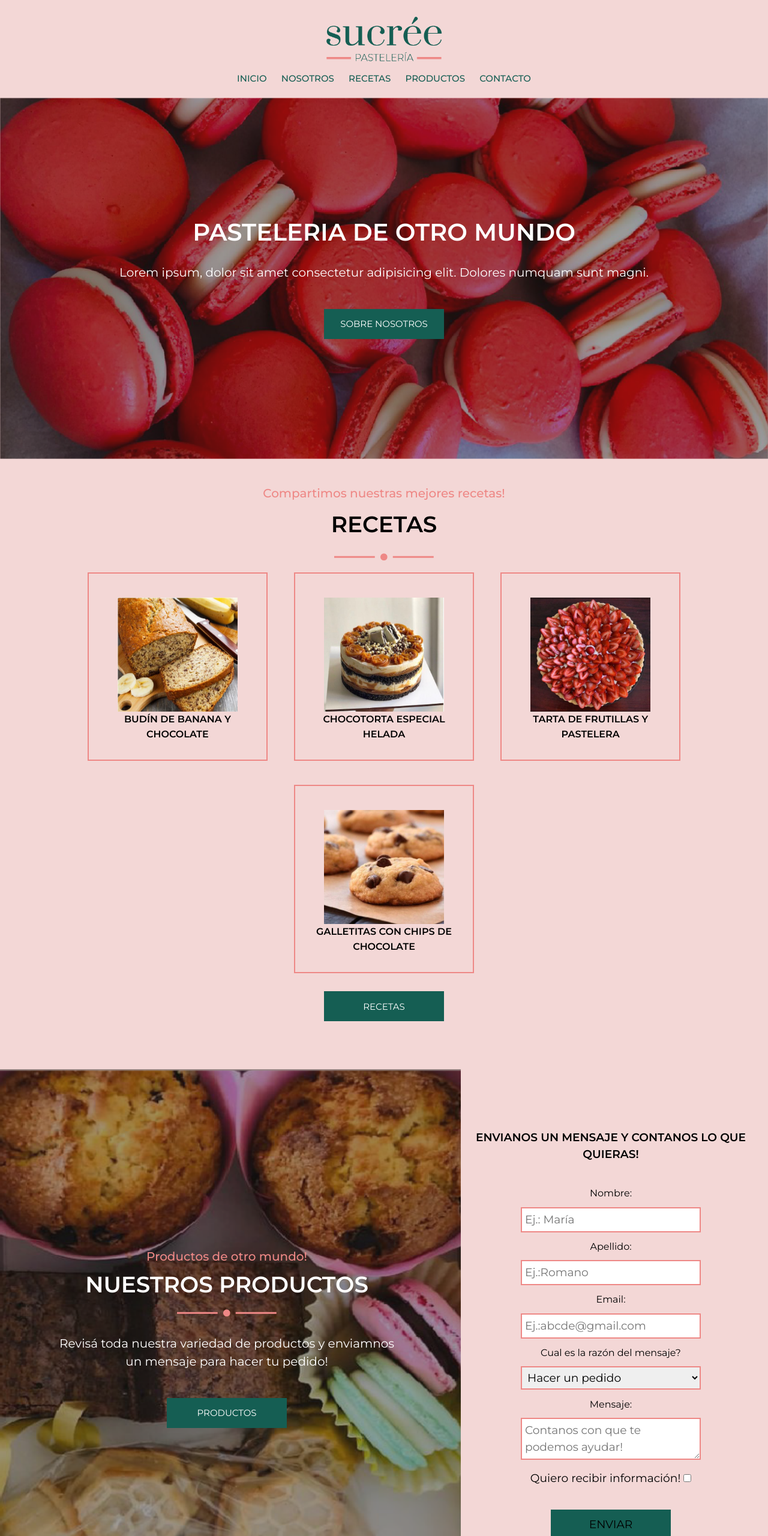
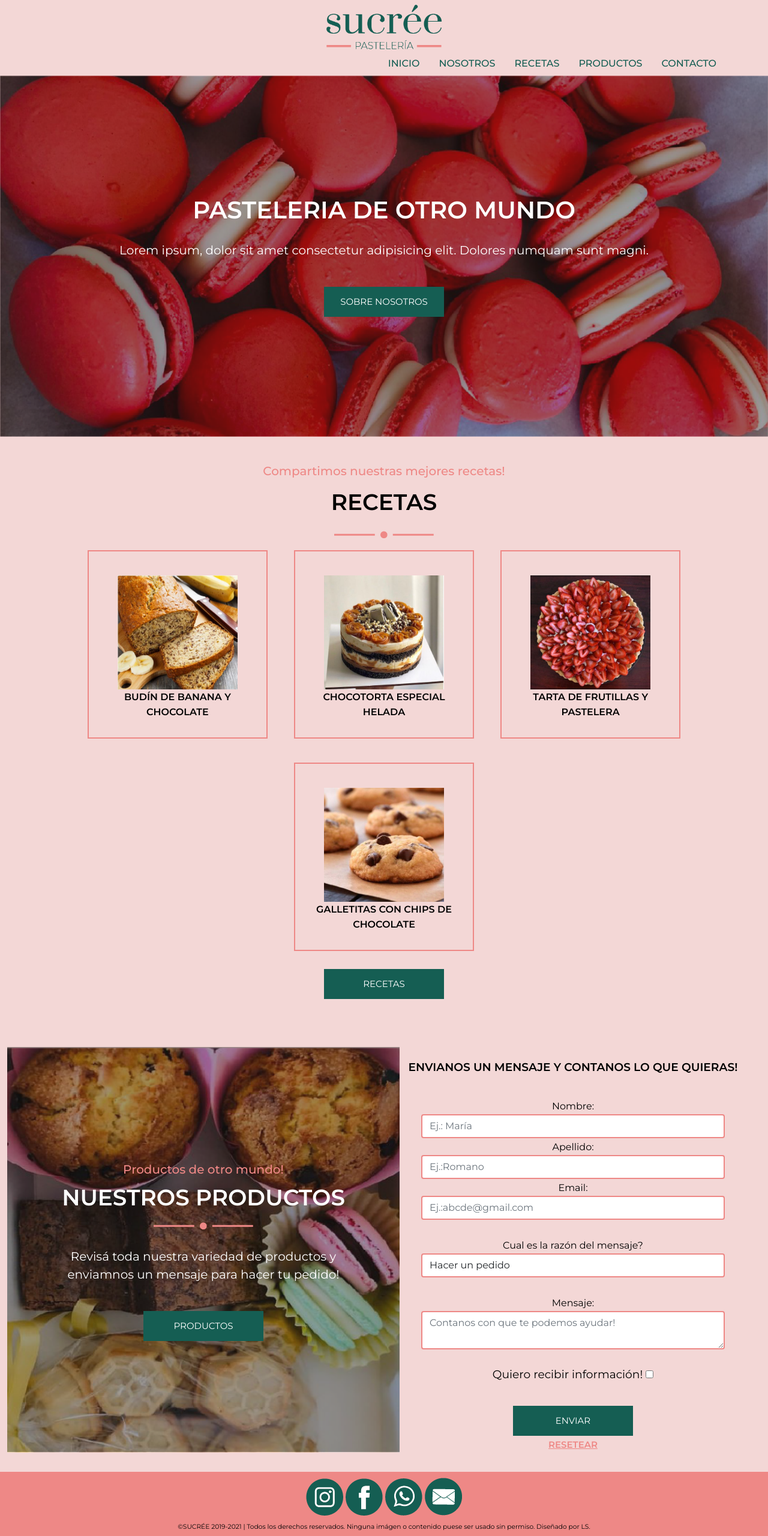
Before and after one commit to lsileika/Sucr-ePasteler-a, a plain HTML site: page index.html in a window 1280 px wide. Shown: the top 2560 px of the page at 60% size. Drawn offline with Linux system fonts and the light colour scheme.

Commit message:
Bootstrap menu imagenes formulario

```diff
--- a/css/estilos.css
+++ b/css/estilos.css
@@ -467,8 +467,6 @@ p{
 
 header{
     background-color: #F3D7D6;
-    overflow: hidden;
-    padding: 20px 10px;
 }
 
 header img{
@@ -478,11 +476,7 @@ header img{
 
 header a{
     color: #155E53;
-    padding: 10px;
-    padding-top: 10px;
     text-decoration: none;
-    font-size: 15px;
-    line-height: 25px;
     font-family: montserrat;
     font-weight: 500;
     transition-duration: 0.4s;
@@ -491,10 +485,6 @@ header a{
 header a:hover {
     color: white;
     transform: scale(1.2,1.2);
-}
-
-#menu{
-    padding-top: 12px;
 }
 
 
@@ -649,19 +639,12 @@ header a:hover {
 /* --------Inicio Contacto-------- */
 
 #iniciocontacto{
-    margin: auto;
-    max-width: 500px;
     font-family: Montserrat;
-    display: flex;
-    flex-direction: column;
     color: black;
     font-size: 14pt;
-    padding-top: 80px;
-    padding-bottom: 80px;
 }
 
 #iniciocontacto p{
-    text-align: center;
     color: black;
     font-size: 14pt;
     font-weight: 600;
@@ -669,31 +652,32 @@ header a:hover {
     padding-bottom: 20px;
 }
 
+#iniciocontacto label{
+    font-size: 12pt;
+
+}
+
+
 #iniciocontacto article{
     text-align: center;
 
 }
 
-#iniciocontacto label{
-    text-justify: left;
-    text-align:left;
-    font-size: 12pt;
+.cajacontacto{
+    border: 2px solid #EE8886;
 
 }
 
-.cajacontacto{
-    border: 2px solid #EE8886;
-    padding: 5px;
-    width: 300px;
-    margin-top: 0.5em;
-    margin-bottom: 0.5em;
-
+.boton{
+    color: white;
+    font-size: 15px;
 }
 
 .reset {
     text-decoration: underline;
     font-family: Montserrat;
     font-weight: 600;
+    font-size: 15px;
     color:#EE8886;
     border:none;
     background-color:#F3D7D6;
--- a/index.html
+++ b/index.html
@@ -23,20 +23,34 @@
 
      <!-- inicio de header -->
     <header>
-        <img src="Imagenes/logo.png" alt="logo">
-        <div id="menu">
-                <a href="index.html">INICIO</a></li>
-                <a href="paginas/sobrenosotros.html">NOSOTROS</a></li>
-                <a href="paginas/recetas.html">RECETAS</a></li>
-                <a href="paginas/productos.html">PRODUCTOS</a></li>
-                <a href="paginas/contacto.html">CONTACTO</a></li>
-        </div>
+        <div id="menu" class="container">
+            <nav>
+            <img src="Imagenes/logo.png" alt="logo">
+        <ul class="nav justify-content-end">
+            <li class="nav-item">
+            <a class="nav-link" href="index.html">INICIO</a>
+            </li>
+            <li class="nav-item">
+            <a class="nav-link" href="paginas/sobrenosotros.html">NOSOTROS</a>
+            </li>
+            <li class="nav-item">
+            <a class="nav-link" href="paginas/recetas.html">RECETAS</a>
+            </li>
+            <li class="nav-item">
+            <a class="nav-link" href="paginas/productos.html">PRODUCTOS</a>
+            </li>
+            <li class="nav-item">
+            <a class="nav-link" href="paginas/contacto.html">CONTACTO</a>
+            </li>
+        </ul>
+
+        </nav>
 
     </header>
 
      <!-- inicio de main -->
     <main>
-        <section id="banner"  class="container-fluid">
+        <section id="banner" class="container-fluid">
             <div class="textoprimero">
             <h2>PASTELERIA DE OTRO MUNDO</h2>
             <p>Lorem ipsum, dolor sit amet consectetur adipisicing elit. Dolores numquam sunt magni.</p>
@@ -44,7 +58,7 @@
             </div>
         </section>
 
-        <section id="inicioRecetas"  class="container-fluid">
+        <section id="inicioRecetas" class="container-fluid">
             <div class="recetasTexto">
             <h3>Compartimos nuestras mejores recetas!</h3>
             <h2>RECETAS</h2>
@@ -52,19 +66,19 @@
             </div>
             <div class="recetasContenido">
                     <div class="receta">
-                    <img src="Imagenes/budindebanana.JPG" alt="budindebanana"><br>
+                    <img class="img-fluid" src="Imagenes/budindebanana.JPG" alt="budindebanana"><br>
                     <a href="https://www.recetasgratis.net/receta-de-budin-de-banana-71339.html">BUDÍN DE BANANA Y CHOCOLATE</a>
                     </div>
                     <div class="receta">
-                    <img src="Imagenes/chocotorta.JPG" alt="chocotorta"><br>
+                    <img class="img-fluid" src="Imagenes/chocotorta.JPG" alt="chocotorta"><br>
                     <a href="https://www.recetasgratis.net/receta-de-chocotorta-argentina-55640.html">CHOCOTORTA ESPECIAL HELADA</a>
                     </div>
                     <div class="receta">
-                    <img src="Imagenes/tartadefrutillas.jpg" alt="tartadefrutillas"><br>
+                    <img class="img-fluid" src="Imagenes/tartadefrutillas.jpg" alt="tartadefrutillas"><br>
                     <a href="https://www.recetasgratis.net/receta-de-tarta-de-frutillas-44024.html">TARTA DE FRUTILLAS Y PASTELERA</a>
                     </div>
                     <div class="receta">
-                    <img src="Imagenes/galletitasconchips.jpg" alt="galletitasconchips"><br>
+                    <img class="img-fluid" src="Imagenes/galletitasconchips.jpg" alt="galletitasconchips"><br>
                     <a href="https://www.recetasgratis.net/receta-de-cookies-con-pepitas-de-chocolate-faciles-58830.html">GALLETITAS CON CHIPS DE CHOCOLATE</a>
                     </div>
             </div>
@@ -73,33 +87,41 @@
             </div>
             </section>
 
-            <div class="container-fluid row">
-            <section id="inicioProductos" class="col">
+            <section class="container-fluid row">
+            <div id="inicioProductos" class="col">
                 <h3>Productos de otro mundo!</h3>
                 <h2>NUESTROS PRODUCTOS</h2>
                 <img src="Imagenes/miscelanea.png" alt="miscelanea">
                 <p>Revisá toda nuestra variedad de productos y enviamnos un mensaje para hacer tu pedido!</p>
                 <button class="boton" type="button"> <a href="paginas/productos.html" id="productos">PRODUCTOS</a></button>
-            </section>
+            </div>
 
             <div id="iniciocontacto" class="col">
                 <p>ENVIANOS UN MENSAJE Y CONTANOS LO QUE QUIERAS!</p>
-                <article>
+                <article class="container">
                     <form action="#">
-                            <label for="nombre">Nombre:</label><br>
-                            <input class="cajacontacto" type="nombre" placeholder="Ej.: María"><br>
-                            <label for="apellido">Apellido:</label><br>
-                            <input class="cajacontacto" type="apellido" placeholder="Ej.:Romano"><br>
-                            <label for="email">Email:</label><br>
-                            <input class="cajacontacto" type="email" placeholder="Ej.:abcde@gmail.com" name="email"><br>
-                            <label for="mensaje">Cual es la razón del mensaje?</label><br>
-                            <select class="cajacontacto" name="letra" id="letra">
+                            <div class="form-group">
+                            <label class="cajatexto" for="nombre">Nombre:</label>
+                            <input class="cajacontacto form-control" type="nombre" placeholder="Ej.: María">
+                            </div>
+                            <div class="form-group">
+                            <label class="cajatexto" for="apellido">Apellido:</label>
+                            <input class="cajacontacto form-control" type="apellido" placeholder="Ej.:Romano">
+                            </div>
+                            <div class="form-group">
+                            <label class="cajatexto" for="email">Email:</label>
+                            <input class="cajacontacto form-control" type="email" placeholder="Ej.:abcde@gmail.com" name="email"><br>
+                            </div>
+                            <div class="form-group">
+                            <label class="cajatexto" for="mensaje">Cual es la razón del mensaje?</label>
+                            <select class="cajacontacto form-control" name="letra" id="letra">
                                     <option value="x">Hacer un pedido</option>
                                     <option value="y">Consulta sobre recetas</option>
                                     <option value="z">Consulta particular</option>
                             </select><br>
-                            <label for="mensaje">Mensaje:</label> <br>
-                            <textarea class="cajacontacto" placeholder="Contanos con que te podemos ayudar!"></textarea><br>
+                            </div>
+                            <label class="cajatexto" for="mensaje">Mensaje:</label>
+                            <textarea class="cajacontacto form-control" placeholder="Contanos con que te podemos ayudar!"></textarea><br>
 
                             <div>Quiero recibir información! <input type="checkbox" name="acepta" value="1"></div><br>
                             <input class="boton" type="button" value="ENVIAR"><br>
@@ -107,7 +129,6 @@
                     </form>
                 </article>
             </section>
-            </div>
 
     </main>
 
```
Also changed, not shown: paginas/recetas.html (+3 -3 lines), paginas/sobrenosotros.html (+4 -9 lines), bootstrap-5.1.3-dist/bootstrap-5.1.3-dist/css/bootstrap.css.
